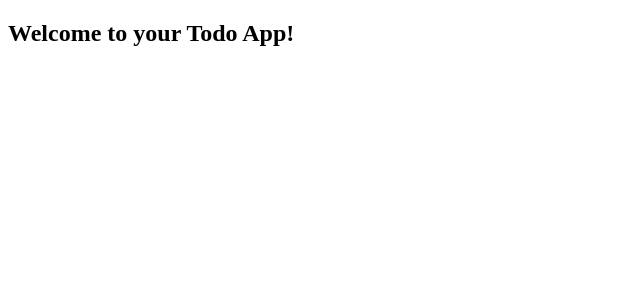
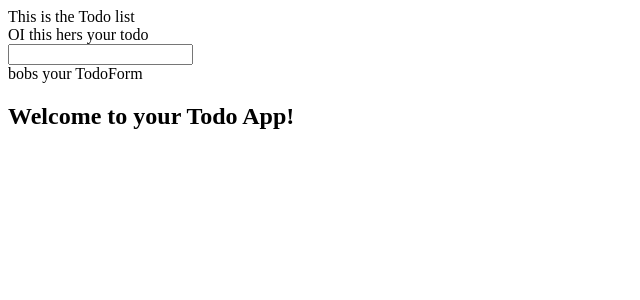
Before and after one commit to bloominstituteoftechnology/web-module-project-class-components, a React (Create React App) app: page / in a window 1280 px wide. Shown: the top 300 px of the page, without its empty margins (0-640 px from the left). Built offline with nearby package versions, Linux system fonts and the light colour scheme; the HTML template or start-up script is replaced by a standard one.

Commit message:
place holder components created, app has intitial state

```diff
--- a/src/App.js
+++ b/src/App.js
@@ -1,12 +1,18 @@
 import React from 'react';
+import TodoList from './components/TodoList'
+import TodoForm from './components/TodoForm'
+import Todo from './components/Todo'
 
 class App extends React.Component {
   // you will need a place to store your state in this component.
   // design `App` to be the parent component of your application.
   // this component is going to take care of state, and any change handlers you need to work with your state
+
   render() {
     return (
       <div>
+        <TodoList/>
+        <TodoForm/>
         <h2>Welcome to your Todo App!</h2>
       </div>
     );
--- a/src/components/Todo.js
+++ b/src/components/Todo.js
@@ -0,0 +1,12 @@
+import React from "react";
+
+class Todo extends React.Component{
+
+
+    render(){
+        return(
+            <div>OI this hers your todo </div>
+        )
+    }
+ }
+ export default Todo
--- a/src/components/TodoForm.js
+++ b/src/components/TodoForm.js
@@ -0,0 +1,14 @@
+import React from "react";
+
+class TodoForm extends React.Component{
+
+    render(){
+        return(
+            <form>
+                <input/>
+            <div>bobs your TodoForm </div>
+            </form>
+        )
+    }
+}
+export default TodoForm
--- a/src/components/TodoList.js
+++ b/src/components/TodoList.js
@@ -1,2 +1,15 @@
 // your components will all go in this `component` directory.
 // feel free to change this component.js into TodoList.js
+import React from 'react'
+import Todo from './Todo'
+class TodoList extends React.Component {
+render(){
+  return(<div>
+    <div> This is the Todo list </div>
+    <Todo/>
+    </div>
+
+  )
+}
+}
+export default TodoList
```
Also changed, not shown: 1 other file (tests, documents, lock files or other folders).
